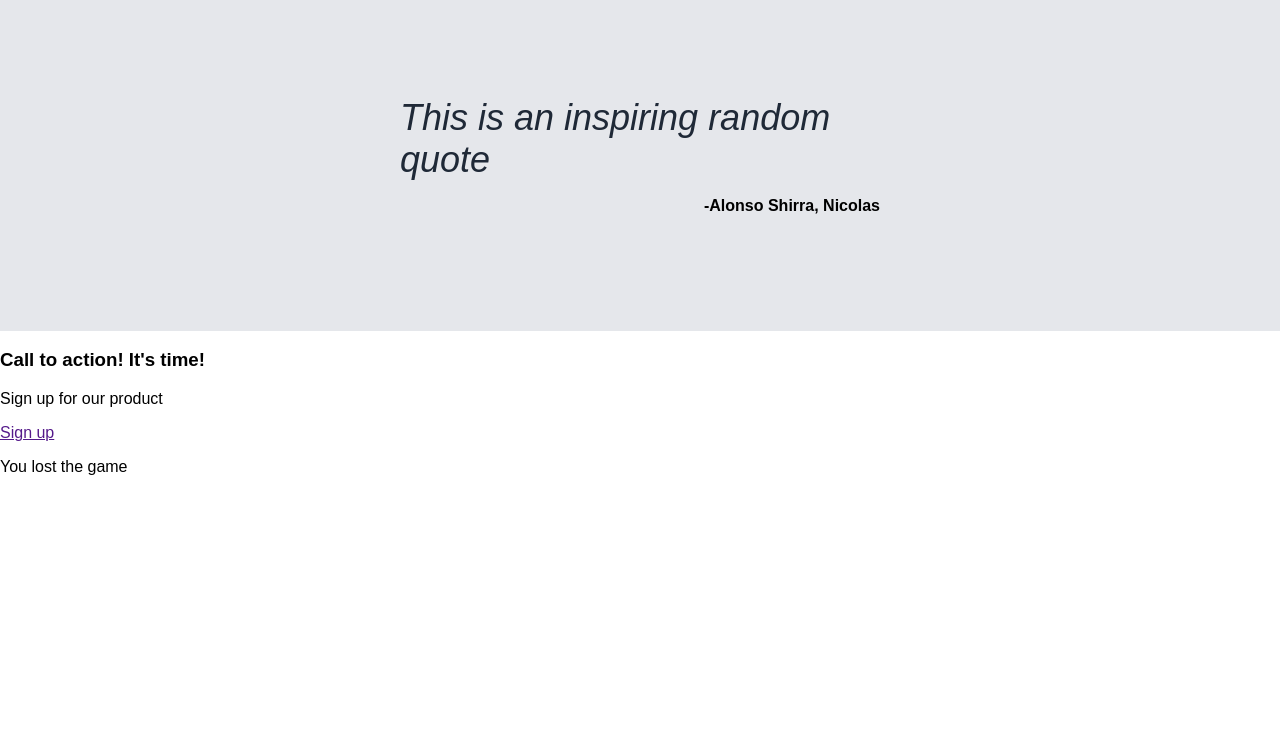
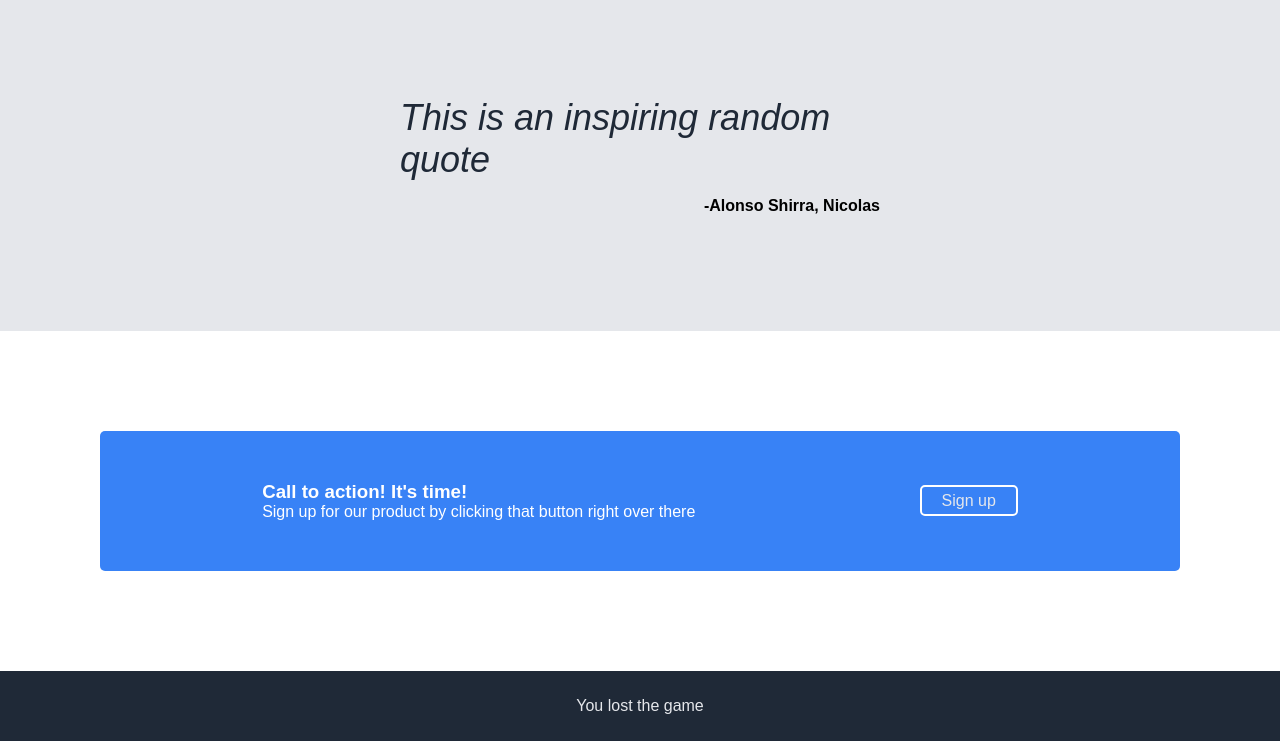
Before and after one commit to epichalcon/landing-page, a plain HTML site: page index.html in a window 1280 px wide. Shown: the part 970-1711 px from the top of the page. Before the commit the page ends 1462 px from the top, so only its background shows below. Drawn offline with Linux system fonts and the light colour scheme.

Commit message:
page finished (open for modifications)

```diff
--- a/css/index.css
+++ b/css/index.css
@@ -29,6 +29,7 @@ nav {
   text: 18px;
   color: #e5e7eb;
   padding: 10px;
+  text-decoration: none;
 }
 
 .header-info-image {
@@ -57,6 +58,7 @@ nav {
   text-decoration: none;
   padding: 5px 20px;
   border-radius: 5px;
+  color: #e5e7eb;
 }
 
 .header-info-image img {
@@ -110,3 +112,44 @@ nav {
   font-weight: bold;
   align-self: flex-end;
 }
+
+/*Call to action-----------------------------------*/
+
+.call-to-action {
+  margin: 100px;
+  padding:50px;
+  background: #3882f6;
+  border-radius: 5px;
+  color: white;
+
+  display: flex;
+  justify-content: space-around;
+  align-items: center;
+}
+
+.call-to-action h3,
+.call-to-action p {
+  margin: 0px;
+}
+
+.call-to-action a {
+  background: #3882f6;
+  text-decoration: none;
+  padding: 5px 20px;
+  border-radius: 5px;
+  border: 2px solid white;
+  color: #e5e7eb;
+}
+
+
+/*footer-----------------------------------*/
+
+
+footer {
+  background: #1f2937;
+  text-align: center;
+
+  text: 18px;
+  color: #e5e7eb;
+  padding: 10px;
+}
--- a/index.html
+++ b/index.html
@@ -11,16 +11,16 @@
 
     <div class="presentation">
      <nav>
-      <h3 class="header-logo">
+      <h3 href="./index.html" class="header-logo">
         Header Logo
       </h3>
-      <a class="header-link">
+      <a href="./index.html" class="header-link">
         header link one
       </a>
-      <a class="header-link">
+      <a href="./index.html" class="header-link">
         header link two
       </a>
-      <a class="header-link">
+      <a href="./index.html" class="header-link">
         header link three
       </a>
      </nav>
@@ -66,14 +66,18 @@
 
 
     <div class="call-to-action">
-      <h3>Call to action! It's time!</h3>
-      <p>Sign up for our product</p>
-      <a href="">Sign up</a>
+      <div class="text">
+        <h3>Call to action! It's time!</h3>
+        <p>Sign up for our product by clicking that button right over there</p>
+      </div>
+      <div>
+        <a href="index.html">Sign up</a>
+      </div>
     </div>
 
-    <div class="fotting">
+    <footer>
       <p>You lost the game</p>
-    </div>
+    </footer>
 
 
   </body>
```
